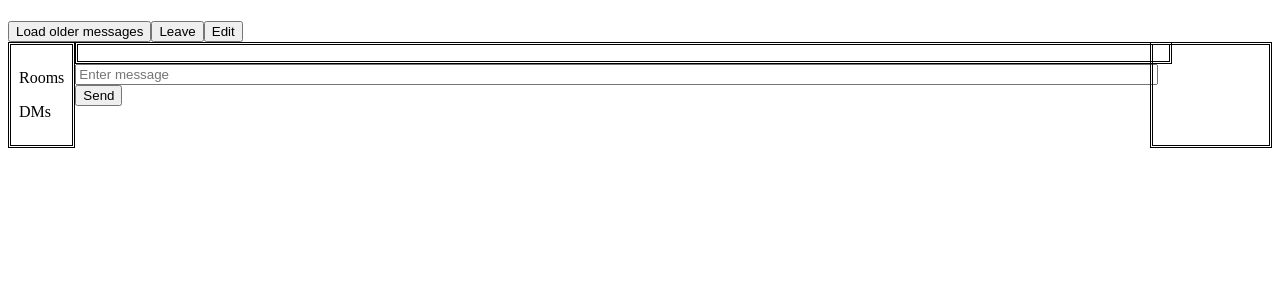
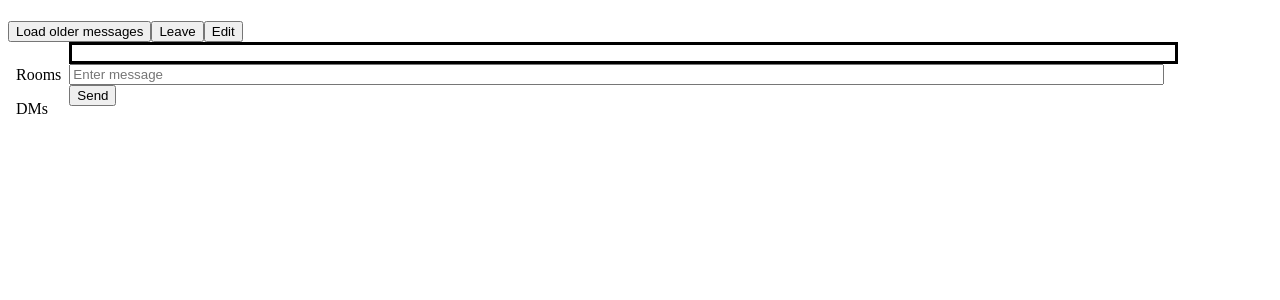
Before and after one commit to heisler98/flaskchat, a Flask app: template templates/view_room.html in a window 1280 px wide. Shown: the top 300 px of the page. Run offline with Flask 2, Linux system fonts and the light colour scheme; the template is opened without the code that fills it, so the values that code supplies are empty; some libraries are stand-ins or nearby versions.

Commit message:
html format edits

```diff
--- a/templates/view_room.html
+++ b/templates/view_room.html
@@ -23,7 +23,7 @@
 </div>
 
 <div style="display: flex;">
-    <div id="rooms" style="padding: .5rem; border: black 3px double;">
+    <div id="rooms" style="padding: .5rem;">
         <p>Rooms</p>
         <ul>
             {% for room in rooms %}
@@ -42,7 +42,7 @@
         </ul>
     </div>
     <div style="flex-grow: 1;">
-        <div id="messages" style="overflow-y: scroll; width: 100%; padding: .5rem; max-height: 60vh; border: black 3px double;">
+        <div id="messages" style="overflow-y: scroll; width: 100%; padding: .5rem; max-height: 60vh; border: black 3px solid;">
             {% for message in messages %}
             <div style="display:flex; margin-bottom: .25rem;">
                 <div class="avatar" style="margin-right: .25rem;">
@@ -62,7 +62,7 @@
             <button type="submit">Send</button>
         </form>
     </div>
-    <div style="padding: .5rem; border: black 3px double; min-width: 100px;"">
+    <div style="padding: .5rem; min-width: 100px;">
         <ul>
             {% for member in room_members %}
                 {% if member.is_room_admin == true %}
```
